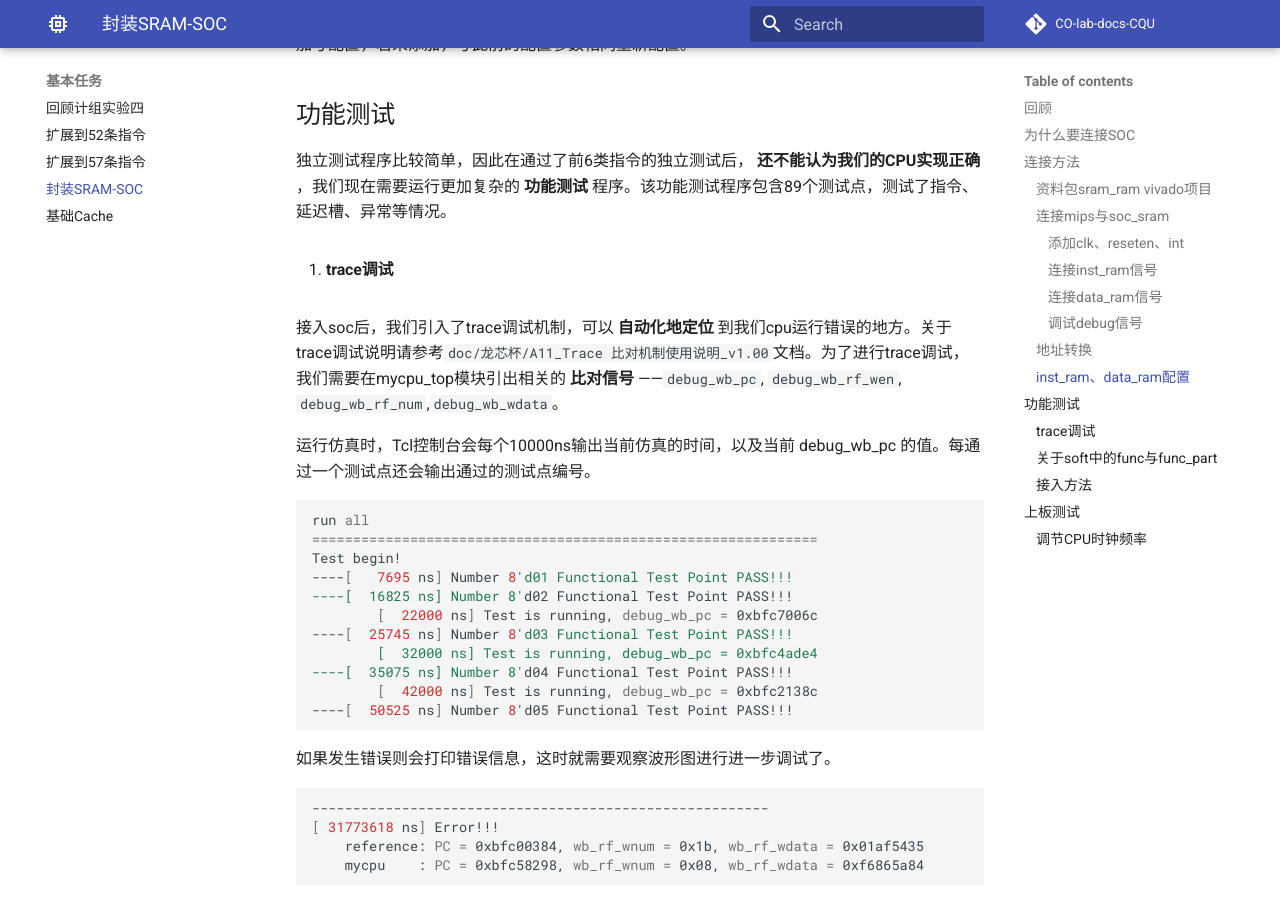
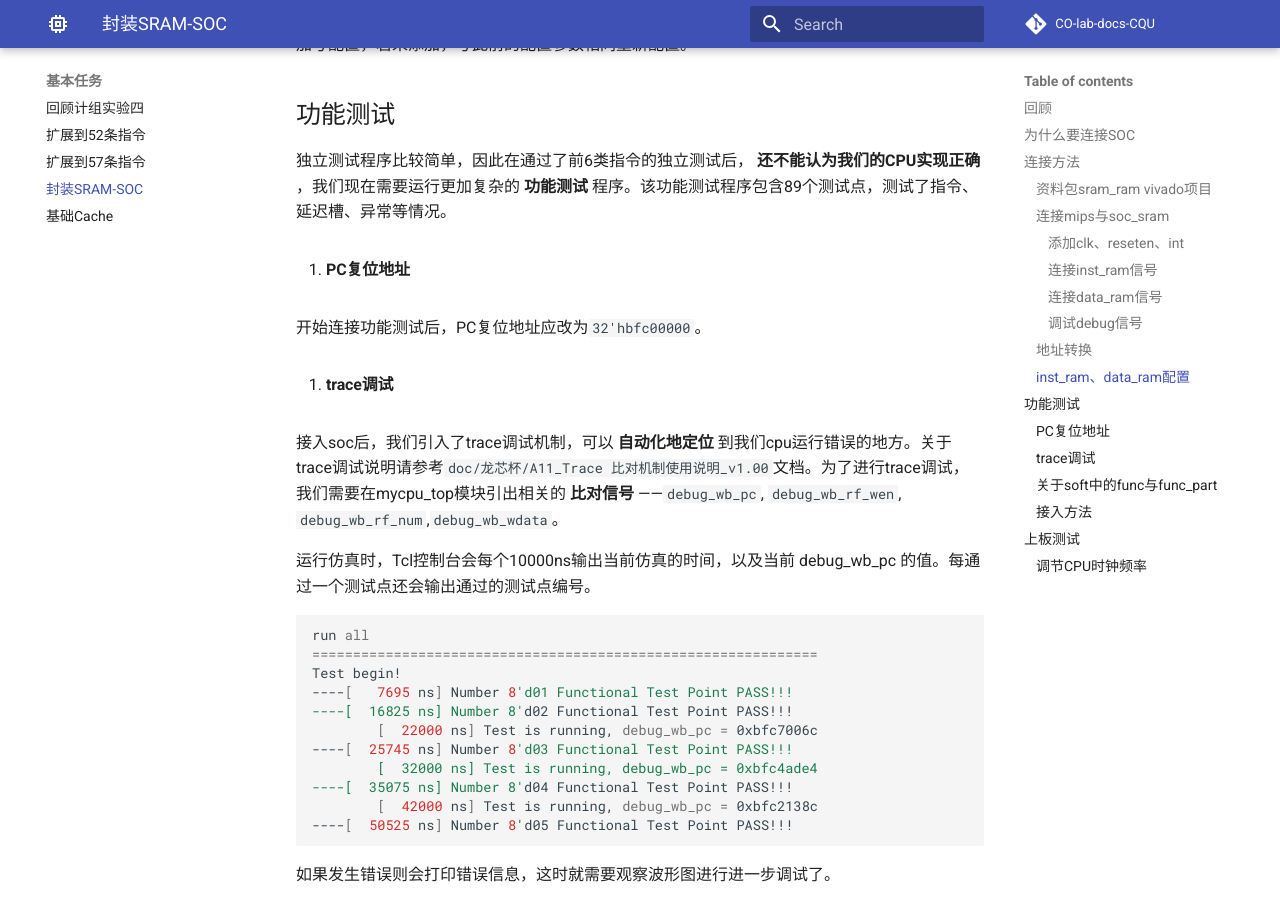
Before and after one commit to CQU-CS-LABs/CO-lab-docs-CQU, an MkDocs documentation site: the page built from docs/basic/sram_soc.md, in a window 1280 px wide and 900 px high, scrolled down 3861 px. Built offline with MkDocs 1.6.1 and Material for MkDocs 9.7.7, drawn with Linux system fonts in a browser that asks for light colours; comment, search, counter and statistics services are not loaded.

Commit message:
add PC reset address

```diff
--- a/docs/basic/sram_soc.md
+++ b/docs/basic/sram_soc.md
@@ -79,6 +79,10 @@ mmu模块在[CO-lab-material-CQU/ref_code/mmu](https://gitee.com/cyyself/CO-lab-
 
 独立测试程序比较简单，因此在通过了前6类指令的独立测试后， **还不能认为我们的CPU实现正确** ，我们现在需要运行更加复杂的 **功能测试** 程序。该功能测试程序包含89个测试点，测试了指令、延迟槽、异常等情况。
 
+0. #### PC复位地址
+
+开始连接功能测试后，PC复位地址应改为`32'hbfc00000`。
+
 1. #### trace调试
 
 接入soc后，我们引入了trace调试机制，可以 **自动化地定位** 到我们cpu运行错误的地方。关于trace调试说明请参考`doc/龙芯杯/A11_Trace 比对机制使用说明_v1.00`文档。为了进行trace调试，我们需要在mycpu_top模块引出相关的 **比对信号** ——`debug_wb_pc`, `debug_wb_rf_wen`, `debug_wb_rf_num`,`debug_wb_wdata`。
```
